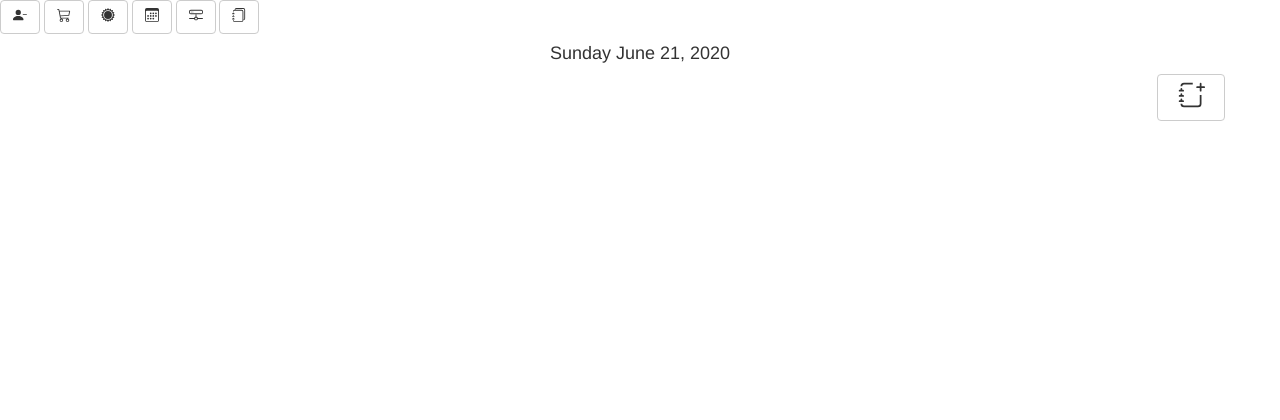
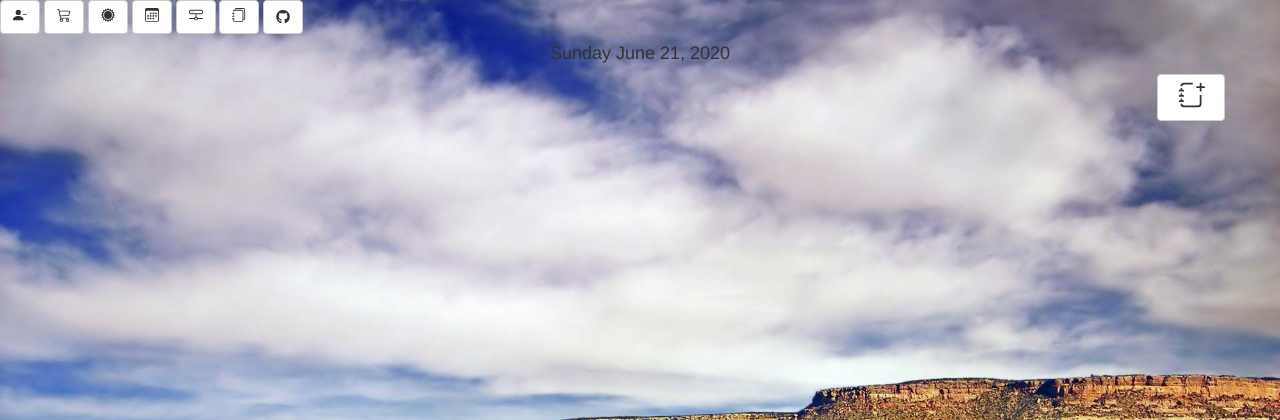
Before and after one commit to jmrobinsonma/notesapp, a Flask app: page / in a window 1280 px wide. Shown: the top 420 px of the page. Run offline with Flask 2, Linux system fonts and the light colour scheme; the visitor is signed in with stand-in values (Sample User, id 1); data that the repository does not hold is empty; some libraries are stand-ins or nearby versions.

Commit message:
push to deploy

```diff
--- a/app/templates/index.html
+++ b/app/templates/index.html
@@ -9,8 +9,16 @@
 
   <title>Jz1N!cR0N s3Rv3R</title>
 
+  <script src="https://use.fontawesome.com/43df1b7b10.js"></script>
     <link rel="stylesheet" type="text/css" href="/static/input/bootstrap/css/bootstrap.min.css" />
-
+    <style>
+    body {
+      background-image: url('/static/images/wp2031698-new-mexico-wallpapers.jpg');
+      background-repeat: no-repeat;
+      background-attachment: fixed;
+      background-size: cover;
+    }
+    </style>
 </head>
   <body>
     {% block content %}{% endblock %}
--- a/app/templates/notes.html
+++ b/app/templates/notes.html
@@ -35,6 +35,9 @@
       <path d="M3 2h8a2 2 0 0 1 2 2v10a2 2 0 0 1-2 2H3a2 2 0 0 1-2-2h1a1 1 0 0 0 1 1h8a1 1 0 0 0 1-1V4a1 1 0 0 0-1-1H3a1 1 0 0 0-1 1H1a2 2 0 0 1 2-2z"/>
       <path d="M5 0h8a2 2 0 0 1 2 2v10a2 2 0 0 1-2 2v-1a1 1 0 0 0 1-1V2a1 1 0 0 0-1-1H5a1 1 0 0 0-1 1H3a2 2 0 0 1 2-2zM1 6v-.5a.5.5 0 0 1 1 0V6h.5a.5.5 0 0 1 0 1h-2a.5.5 0 0 1 0-1H1zm0 3v-.5a.5.5 0 0 1 1 0V9h.5a.5.5 0 0 1 0 1h-2a.5.5 0 0 1 0-1H1zm0 3v-.5a.5.5 0 0 1 1 0v.5h.5a.5.5 0 0 1 0 1h-2a.5.5 0 0 1 0-1H1z"/>
     </svg>
+  </a>
+  <a class="btn btn-default" href="https://github.com/jmrobinsonma?tab=repositories">
+    <i class="fa fa-github"></i>
   </a>
 </div>
 <div class="container" style="text-align: center;">
```
Also changed, not shown: app/static/images/MTZS2Finale_web2.jpg (added), app/static/images/wp2031698-new-mexico-wallpapers.jpg (added).
